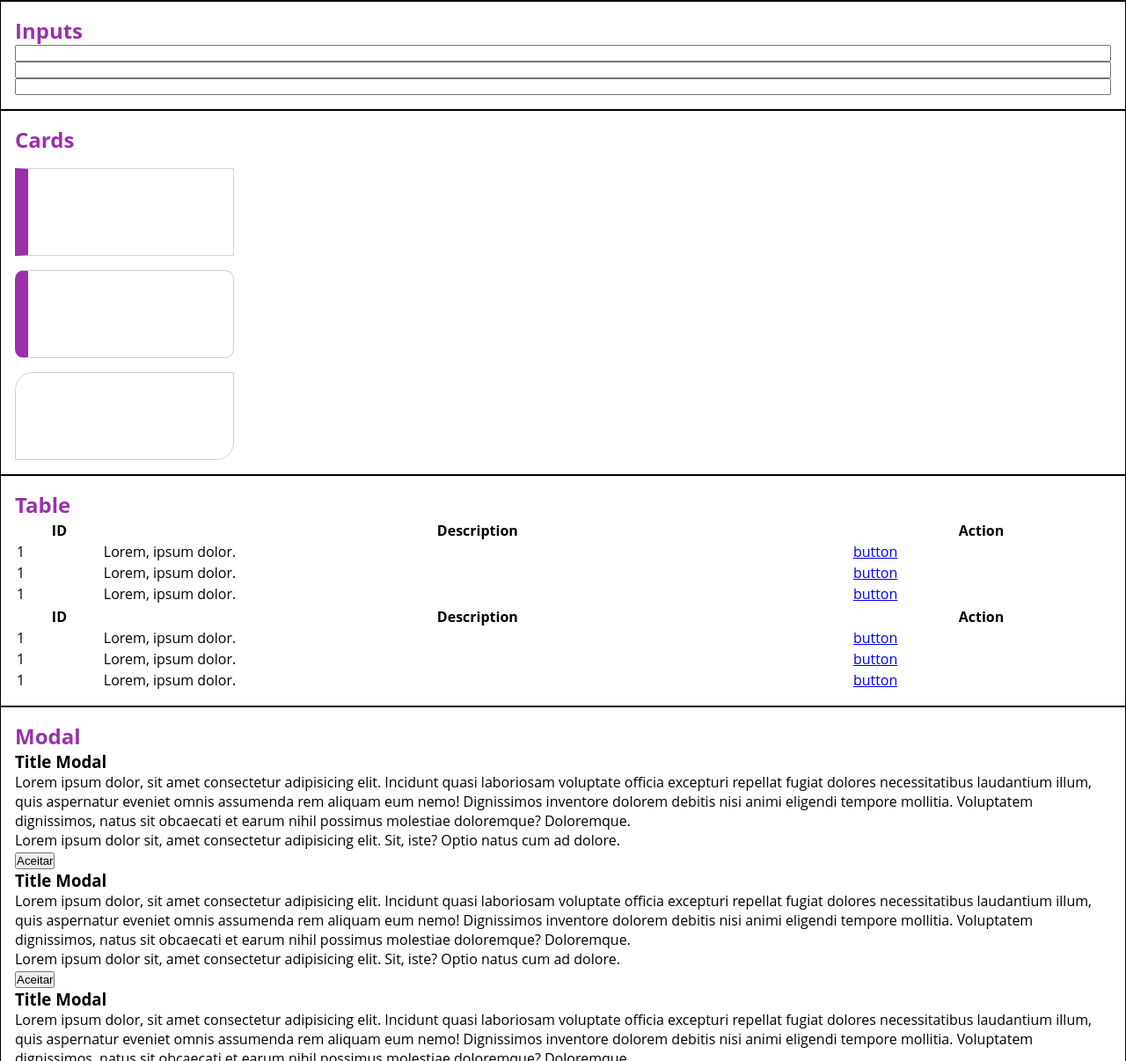
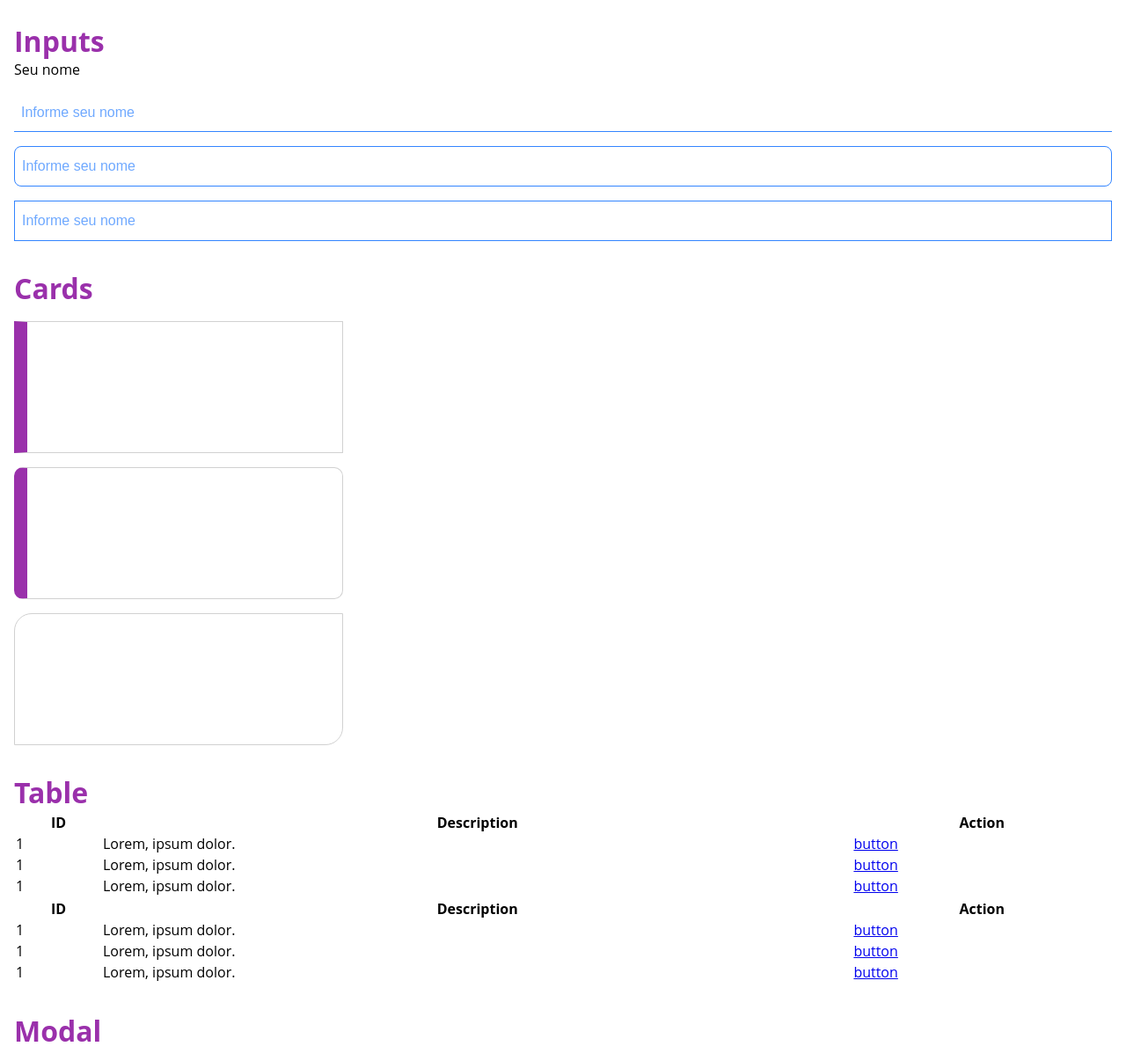
Before and after one commit to rafael-araujo-reis/uicomponents, a plain HTML site: page index.html in a window 1280 px wide. Shown: the part 314-1520 px from the top of the page at 88% size. Drawn offline with Linux system fonts and the light colour scheme.

Commit message:
Ajustes de tela

```diff
--- a/index.html
+++ b/index.html
@@ -26,9 +26,10 @@
 
       <section>
         <h2>Inputs</h2>
-        <input type="text" name="name" id="name-clean">
-        <input type="text" name="name" id="name-round">
-        <input type="text" name="name" id="name-squart">
+        <label for="input-clean" class="superscript-text">Seu nome</label>
+        <input type="text" name="name" id="input-clean" placeholder="Informe seu nome">
+        <input type="text" name="name" id="input-round" placeholder="Informe seu nome">
+        <input type="text" name="name" id="input-squart" placeholder="Informe seu nome">
       </section>
 
       <section>
@@ -116,7 +117,7 @@
             rem aliquam eum nemo! Dignissimos inventore dolorem debitis nisi animi eligendi tempore mollitia. Voluptatem
             dignissimos, natus sit obcaecati et earum nihil possimus molestiae doloremque? Doloremque.</p>
           <p>Lorem ipsum dolor sit, amet consectetur adipisicing elit. Sit, iste? Optio natus cum ad dolore.</p>
-          <button>Aceitar</button>
+          <button class="btn-pink btn">Aceitar</button>
         </div>
         <div class="modal">
           <h3>Title Modal</h3>
@@ -125,7 +126,7 @@
             rem aliquam eum nemo! Dignissimos inventore dolorem debitis nisi animi eligendi tempore mollitia. Voluptatem
             dignissimos, natus sit obcaecati et earum nihil possimus molestiae doloremque? Doloremque.</p>
           <p>Lorem ipsum dolor sit, amet consectetur adipisicing elit. Sit, iste? Optio natus cum ad dolore.</p>
-          <button>Aceitar</button>
+          <button class="btn-pink btn">Aceitar</button>
         </div>
         <div class="modal">
           <h3>Title Modal</h3>
@@ -134,8 +135,8 @@
             rem aliquam eum nemo! Dignissimos inventore dolorem debitis nisi animi eligendi tempore mollitia. Voluptatem
             dignissimos, natus sit obcaecati et earum nihil possimus molestiae doloremque? Doloremque.</p>
           <p>Lorem ipsum dolor sit, amet consectetur adipisicing elit. Sit, iste? Optio natus cum ad dolore.</p>
-          <button>Aceitar</button>
-          <a href="#">Cancelar</a>
+          <button class="btn-pink btn">Aceitar</button>
+          <a href="#" class="btn-cancel">Cancelar</a>
         </div>
       </section>
 
--- a/styles/global.css
+++ b/styles/global.css
@@ -33,15 +33,16 @@ COMMONS
 ******************/
 
 section {
-  padding: 1rem;
-  border : 1px solid #000;
+  padding   : 1rem;
+  /* border : 1px solid #000; */
 
   display       : flex;
   flex-direction: column;
 }
 
 h2 {
-  color: var(--title);
+  color    : var(--title);
+  font-size: 200%;
 }
 
 /******************
@@ -79,6 +80,8 @@ BUTTON
   width : 12rem;
 
   margin-top: 1rem;
+
+  cursor: pointer;
 }
 
 .btn-pink {
@@ -95,6 +98,48 @@ BUTTON
   background-color: var(--black);
 }
 
+.btn-cancel {
+  display   : block;
+  margin-top: 0.2rem;
+
+  text-decoration: none;
+
+  color: var(--blue-light);
+}
+
+/******************
+INPUTS
+******************/
+
+input {
+  margin-top: 1rem;
+  padding   : 0.8rem 0.5rem;
+
+  font-size: 1rem;
+
+  border: 1px solid var(--blue-light);
+
+  color: var(--blue-light)
+}
+
+input::placeholder {
+  color  : var(--blue-light);
+  opacity: 0.7;
+}
+
+#input-clean {
+  border       : none;
+  border-bottom: 1px solid var(--blue-light);
+}
+
+#input-round {
+  border-radius: 0.5rem;
+}
+
+#input-squart {
+  border-radius: 0;
+}
+
 /******************
 CARDS
 ******************/
@@ -102,16 +147,15 @@ CARDS
 
   margin-top: 1rem;
 
-  width : 20%;
-  height: 100px;
+  width : 30%;
+  height: 150px;
 
   border: 1px solid var(--border);
 }
 
 .card-squart {
   border-radius: 0px;
-
-  border-left: 15px solid var(--purple)
+  border-left  : 15px solid var(--purple)
 }
 
 .card-round {
@@ -123,6 +167,38 @@ CARDS
 .card-mixer {
   border-radius: 20px 0;
 }
+
+/******************
+MODAL
+******************/
+
+.modal {
+  border: 1px solid var(--gray-light);
+
+  text-align: center;
+
+  padding: 2rem;
+  margin : 1rem 0.5rem;
+  width  : 600px;
+
+  border-radius: 10px;
+}
+
+.modal h3 {
+  font-size: 3rem;
+
+  color: var(--title)
+}
+
+.modal p {
+  font-size : 1.2rem;
+  text-align: justify;
+}
+
+/******************
+TABLE
+******************/
+
 
 /******************
 FOOTER
```
